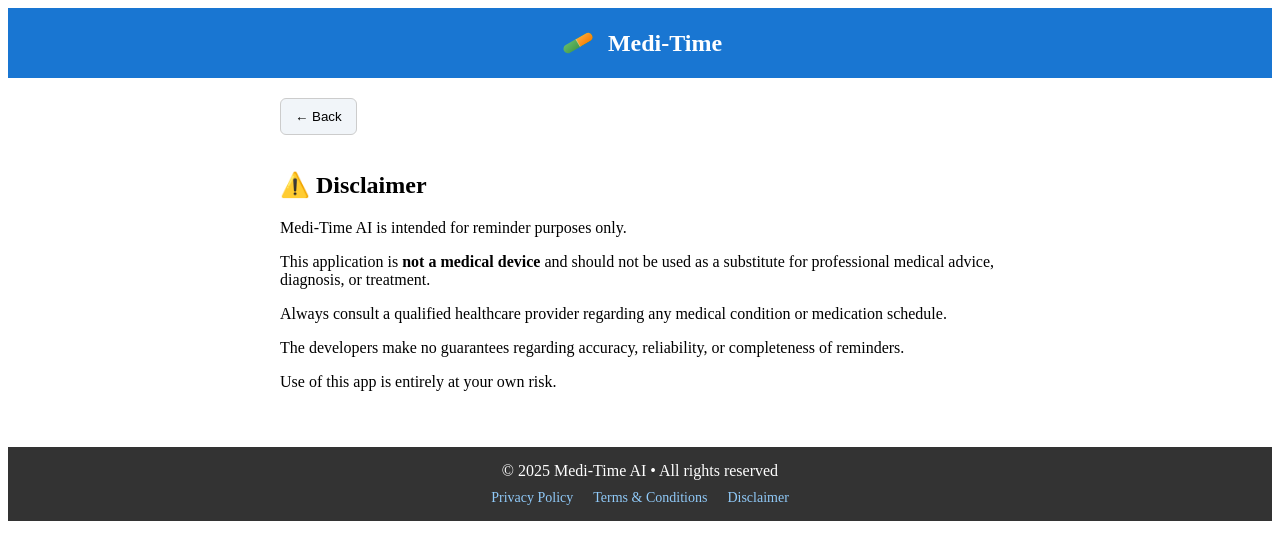
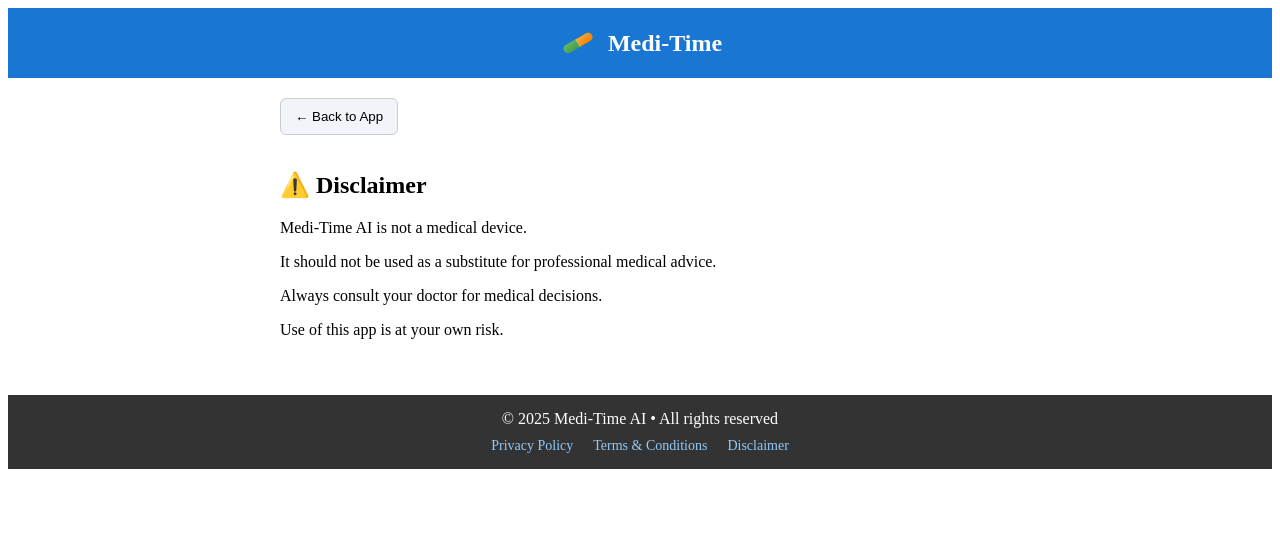
Before and after one commit to vasu-h10/medi-time-ai, a React (Vite) app: page /disclaimer in a window 1280 px wide. Shown: the top 560 px of the page. Built offline with nearby package versions, Linux system fonts and the light colour scheme.

Commit message:
Update Disclaimer.jsx

```diff
--- a/pages/Disclaimer.jsx
+++ b/pages/Disclaimer.jsx
@@ -1,9 +1,10 @@
+import Link from "next/link";
+
 export default function Disclaimer() {
   return (
     <div style={{ padding: 20, maxWidth: 720, margin: "0 auto" }}>
-      {/* Back button */}
+      <Link href="/">
         <button
-        onClick={() => window.history.back()}
           style={{
             marginBottom: 16,
             padding: "10px 14px",
@@ -13,32 +14,26 @@ export default function Disclaimer() {
             cursor: "pointer",
           }}
         >
-        ← Back
+          ← Back to App
         </button>
+      </Link>
 
       <h2>⚠️ Disclaimer</h2>
 
       <p>
-        Medi-Time AI is intended for reminder purposes only.
+        Medi-Time AI is not a medical device.
       </p>
 
       <p>
-        This application is <b>not a medical device</b> and should not be used as
-        a substitute for professional medical advice, diagnosis, or treatment.
+        It should not be used as a substitute for professional medical advice.
       </p>
 
       <p>
-        Always consult a qualified healthcare provider regarding any medical
-        condition or medication schedule.
+        Always consult your doctor for medical decisions.
       </p>
 
       <p>
-        The developers make no guarantees regarding accuracy, reliability, or
-        completeness of reminders.
-      </p>
-
-      <p>
-        Use of this app is entirely at your own risk.
+        Use of this app is at your own risk.
       </p>
     </div>
   );
```
Lines whose indentation alone changed are shown as unchanged.
